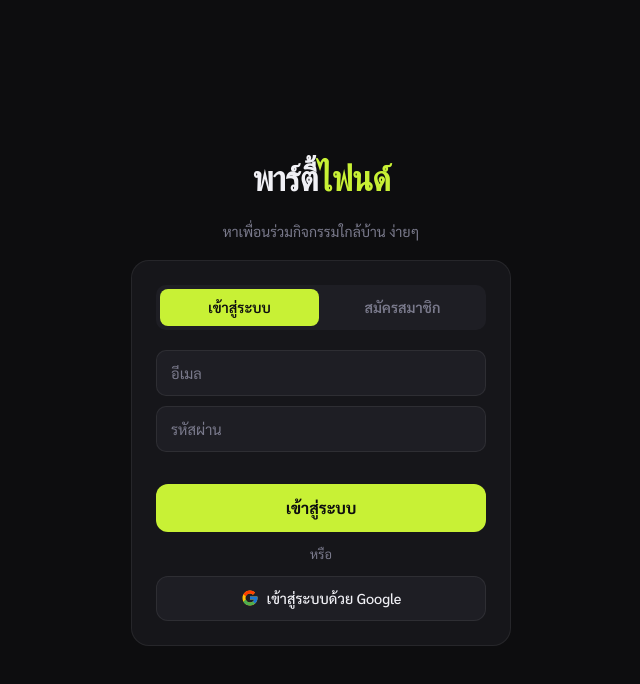
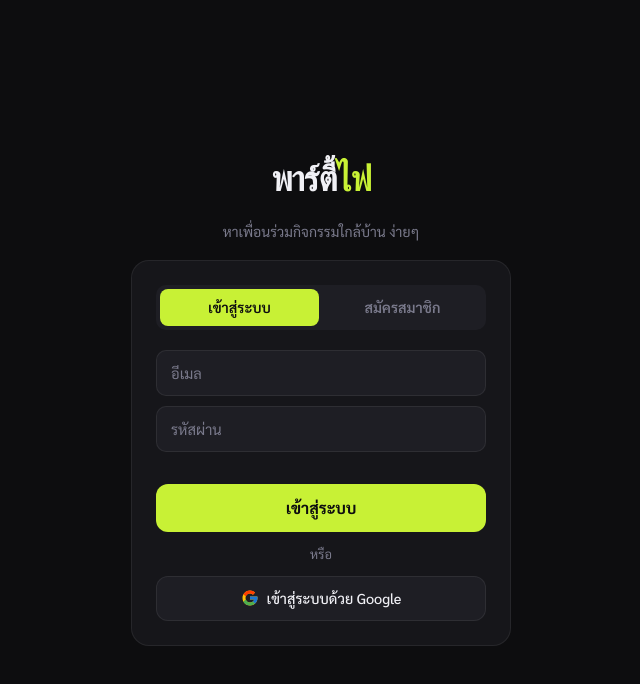
Before and after one commit to supakannn/Partyfind, a plain HTML site: page index.html in a window 1280 px wide. Shown: the whole page, without its empty margins (319-959 px from the left). Drawn offline with nearby package versions, Linux system fonts and the light colour scheme; no server answers.

Commit message:
Update index.html

```diff
--- a/index.html
+++ b/index.html
@@ -3,7 +3,7 @@
 <head>
   <meta charset="UTF-8"/>
   <meta name="viewport" content="width=device-width, initial-scale=1.0"/>
-  <title>พาร์ตี้ไฟนด์ — หาเพื่อนร่วมกิจกรรม</title>
+  <title>พาร์ตี้ไฟ — หาเพื่อนร่วมกิจกรรม</title>
 
   <!-- External CSS -->
   <link href="https://cdn.jsdelivr.net/npm/bootstrap@5.3.3/dist/css/bootstrap.min.css" rel="stylesheet"/>
@@ -17,7 +17,7 @@
 
 <!-- ══════════ AUTH SCREEN ══════════ -->
 <div id="authScreen">
-  <div class="auth-logo">พาร์ตี้<span>ไฟนด์</span></div>
+  <div class="auth-logo">พาร์ตี้<span>ไฟ</span></div>
   <p class="auth-tagline">หาเพื่อนร่วมกิจกรรมใกล้บ้าน ง่ายๆ</p>
 
   <div class="auth-card">
@@ -65,7 +65,7 @@
 
   <!-- Header -->
   <header class="app-header d-flex align-items-center justify-content-between">
-    <div class="brand">พาร์ตี้<span>ไฟนด์</span></div>
+    <div class="brand">พาร์ตี้<span>ไฟ</span></div>
     <div class="d-flex align-items-center gap-3">
       <div class="notif-btn" onclick="openModal('notifModal')">
         <i class="bi bi-bell" style="font-size:1.2rem;color:var(--muted)"></i>
```
